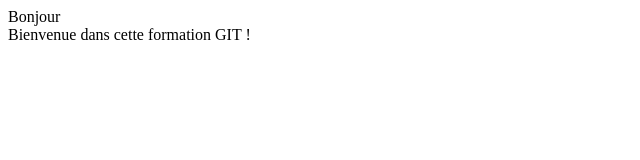
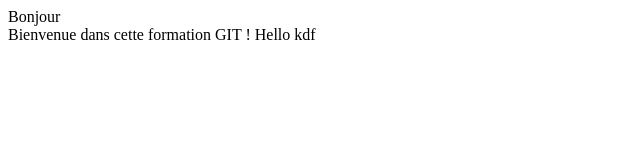
Before and after one commit to ousoum/project1, a plain HTML site: page index.html in a window 1280 px wide. Shown: the full height of the page, 0-640 px from the left. Drawn offline with Linux system fonts and the light colour scheme.

Commit message:
Ajout de la ligne Hello

```diff
--- a/index.html
+++ b/index.html
@@ -15,6 +15,7 @@
 		<!-- TITRE -->
 		<div>
 			Bienvenue dans cette formation GIT !
+			Hello kdf
 		</div>
 		<div>
 			<script src="https://gist.github.com/ousoum/b367485e60893c6e4eeb17afad1ffe02"></script>
```
